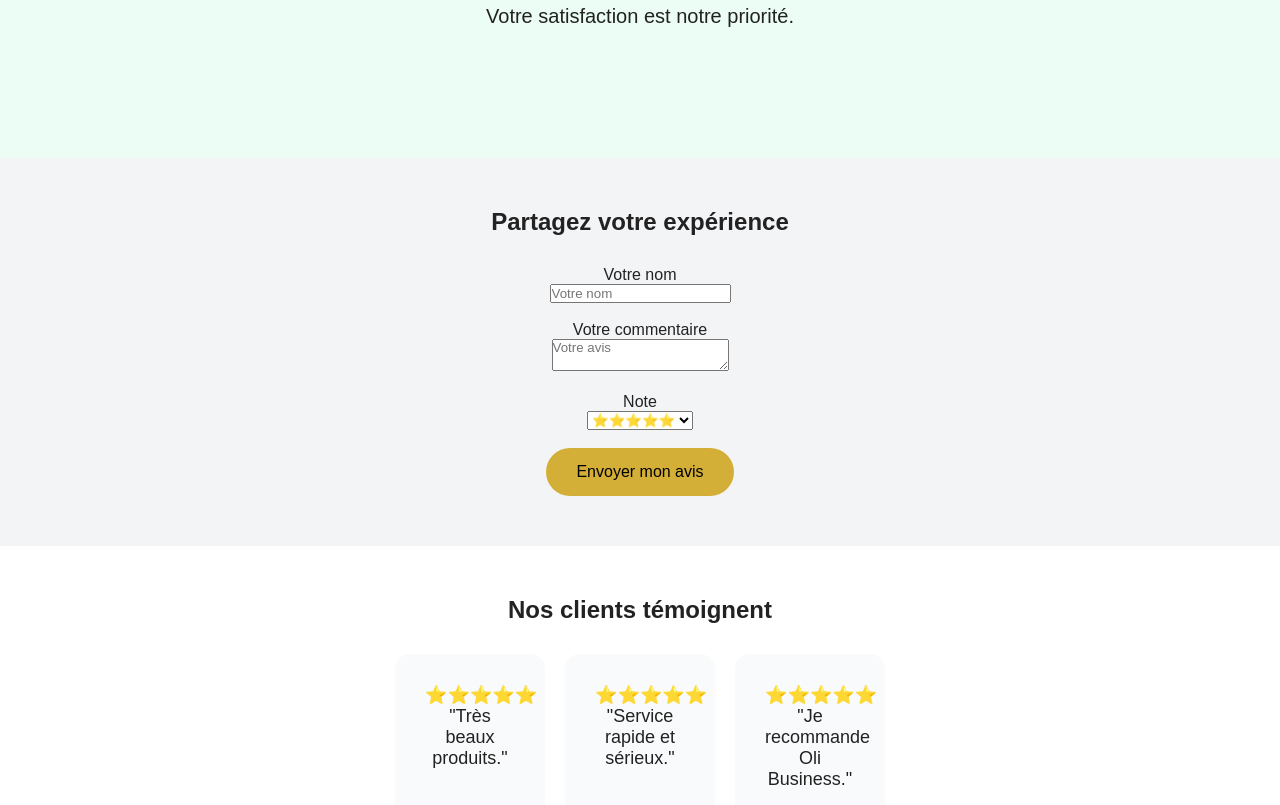
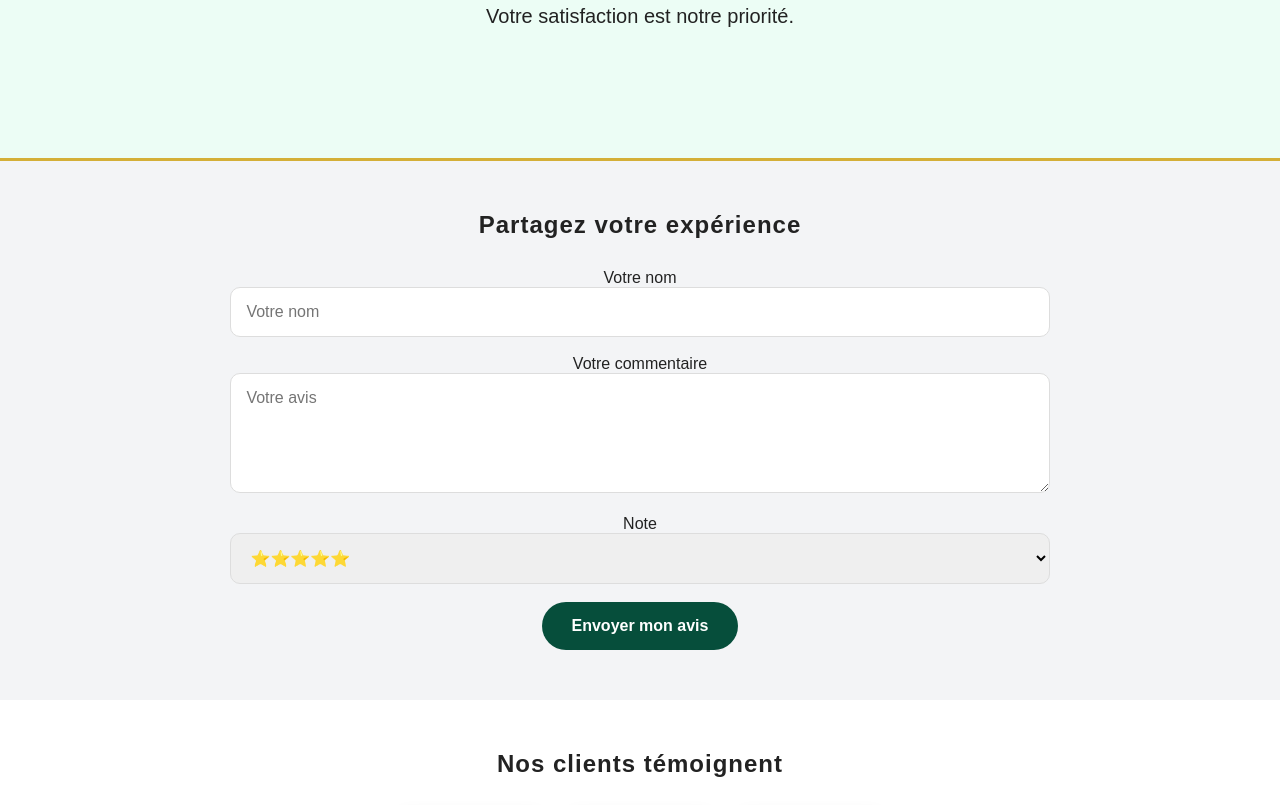
Before and after one commit to manaiyollo/oli-business, a plain HTML site: page avis.html in a window 1280 px wide. Shown: the part 236-1041 px from the top of the page. Drawn offline with Linux system fonts and the light colour scheme.

Commit message:
Add styles for input, button, and card elements

```diff
--- a/style.css
+++ b/style.css
@@ -133,3 +133,74 @@ nav {
 }
 
   }
+/* AMELIORATIONS OLI BUSINESS */
+
+input,
+textarea,
+select {
+
+width: 80%;
+padding: 15px;
+border-radius: 10px;
+border: 1px solid #ddd;
+font-size: 16px;
+
+}
+
+
+textarea {
+
+height: 120px;
+
+}
+
+
+
+.cards div {
+
+transition: 0.3s;
+box-shadow: 0 5px 15px rgba(0,0,0,0.08);
+
+}
+
+
+.cards div:hover {
+
+transform: translateY(-8px);
+
+}
+
+
+
+button {
+
+color: white;
+background: #064e3b;
+font-weight: bold;
+
+}
+
+
+
+button:hover {
+
+background: #d4af37;
+color: black;
+
+}
+
+
+
+.hero {
+
+border-bottom: 3px solid #d4af37;
+
+}
+
+
+
+h1, h2, h3 {
+
+letter-spacing: 1px;
+
+    }
```
